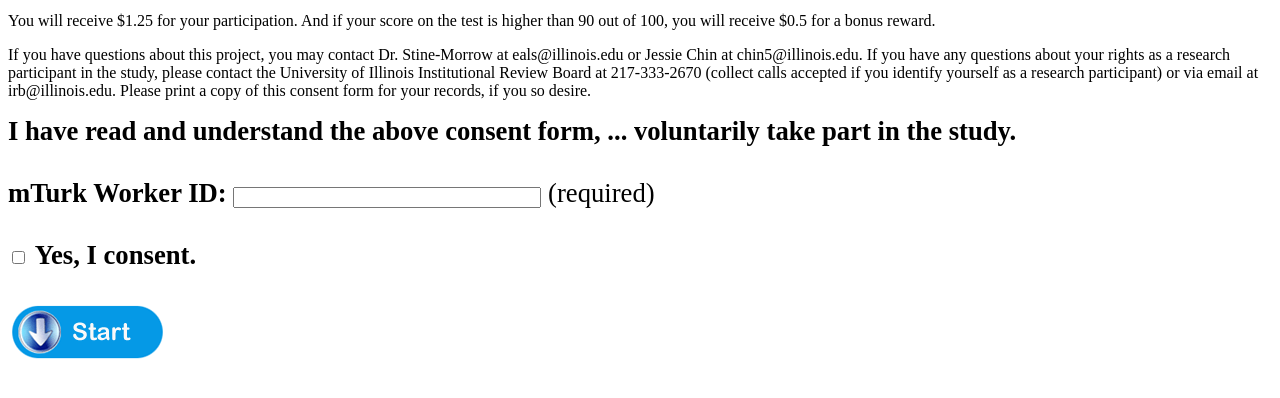
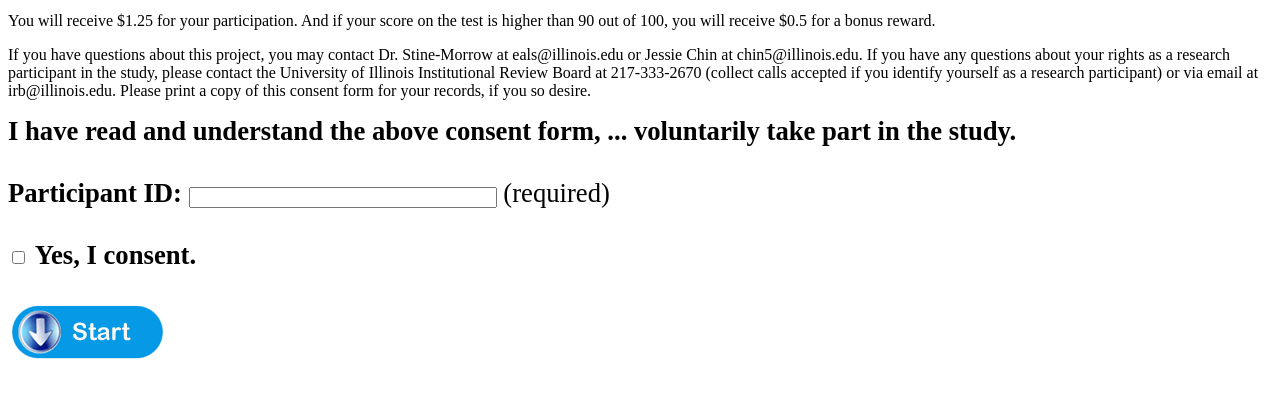
Before and after one commit to nickhuo/CogSearch, a Flask app: page /consent in a window 1280 px wide. Shown: the part 247-645 px from the top of the page. Run offline with Flask 3, Linux system fonts and the light colour scheme; some libraries are stand-ins or nearby versions.

Commit message:
Replace MTurk Worker ID with Participant ID validation
Replaced the MTurk worker ID field with a numeric-only Participant ID
field, adds validation, reduces practice time to 4 minutes, and improves
navigation button styling and labels.

```diff
--- a/src/routes/core.py
+++ b/src/routes/core.py
@@ -51,7 +51,21 @@ def demographic():
     if "uid" in session and session["uid"]:
         session["uid"] = ""
 
-    sid = request.form.get("mturkid", "").strip()
+    participant_id = request.form.get("participant_id", "").strip()
+
+    if not participant_id:
+        error_message = "Participant ID is required."
+        return render_template(
+            "consent.html", error=error_message, participant_id=participant_id
+        )
+
+    if not participant_id.isdigit():
+        error_message = "Participant ID must contain digits only."
+        return render_template(
+            "consent.html", error=error_message, participant_id=participant_id
+        )
+
+    sid = participant_id
     session["sid"] = sid
 
     link = None
--- a/src/routes/practice.py
+++ b/src/routes/practice.py
@@ -101,7 +101,7 @@ def prac_a():
         if fid == "begin":
             session["startUnixTime"] = int(time.time())
             session["startTimeStamp"] = get_time_stamp_cdt()
-            session["remainingTime"] = 300
+            session["remainingTime"] = 240
             session["lastPageSwitchUnixTime"] = int(time.time())
 
             cursor.execute(
--- a/src/templates/consent.html
+++ b/src/templates/consent.html
@@ -39,8 +39,22 @@
           method="POST"
           onsubmit="return saveConsent();">
 
-      <b>mTurk Worker ID:
-        <input type="text" name="mturkid" style="width:300px;" required />
+      {% if error %}
+      <p style="color:#b30000; margin:0 0 1em 0; font-weight:bold;">{{ error }}</p>
+      {% endif %}
+      <b>Participant ID:
+        <input
+          type="text"
+          name="participant_id"
+          id="participant_id"
+          style="width:300px;"
+          inputmode="numeric"
+          pattern="[0-9]+"
+          title="Participant ID must be numeric"
+          value="{{ participant_id|default('', true) }}"
+          oninput="this.value = this.value.replace(/[^0-9]/g, '')"
+          required
+        />
       </b>
       (required)
       <br><br>
--- a/src/templates/practice/prac_instruction.html
+++ b/src/templates/practice/prac_instruction.html
@@ -104,7 +104,7 @@
     <p style='line-height:130%'>Again, after reading each article, you can decide to keep reading about this topic by moving to the next article, or to go back to the main page to choose another topic. Once you decide to leave a topic, you will not be able to return.</p>
     <p style='line-height:130%'>The goal is to learn as much about Donations and Medical Transplants as possible instead of memorizing the passages word for word. You will need to do your best to <b>optimize your learning outcome</b>.</p>
     <p style='line-height:130%'>You will be asked to what you have learned at the end of the task. Your performance will be awarded based on the number of facts you learned. Please try your best to learn as much information about “Donation and Medical Transplantation” in 15 minutes.</p>
-    <p style='line-height:130%'>First, you will do a practice round, in which your task is to learn about animals in 5 minutes. Please learn as many facts about animals as you can.</p>
+    <p style='line-height:130%'>First, you will do a practice round, in which your task is to learn about animals in 4 minutes. Please learn as many facts about animals as you can.</p>
     </div>
 
   <div>
```
Also changed, not shown: docs/index.md (+1 -1 lines), src/templates/practice/prac_b.html (+5 -14 lines), src/templates/task_b.html (+8 -13 lines), package-lock.json (added).
